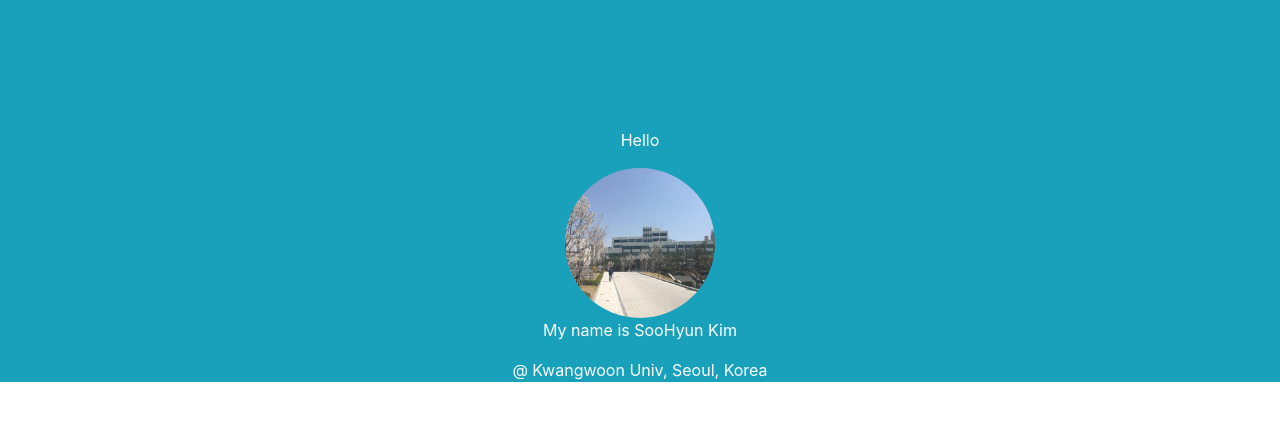
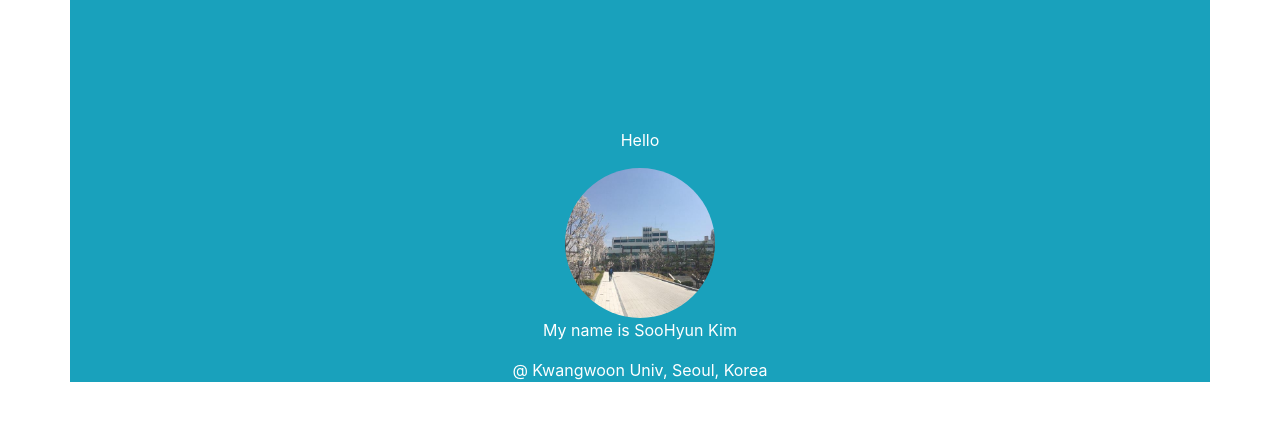
Before and after one commit to RapidWorkers/rapidworkers.github.io, a plain HTML site: page index.html in a window 1280 px wide. Drawn offline with nearby package versions, Linux system fonts and the light colour scheme.

Commit message:
Add profile and modify page

```diff
--- a/index.html
+++ b/index.html
@@ -16,7 +16,7 @@
 </head>
 
 <body>
-    <div class="container-fluid text-center bg-main">
+    <div class="container text-center bg-main">
         <p>Hello</p>
         <img src="./profile.jpg" class = "rounded-circle" width="150px" height="150px">
         <p>My name is SooHyun Kim</p>
```
